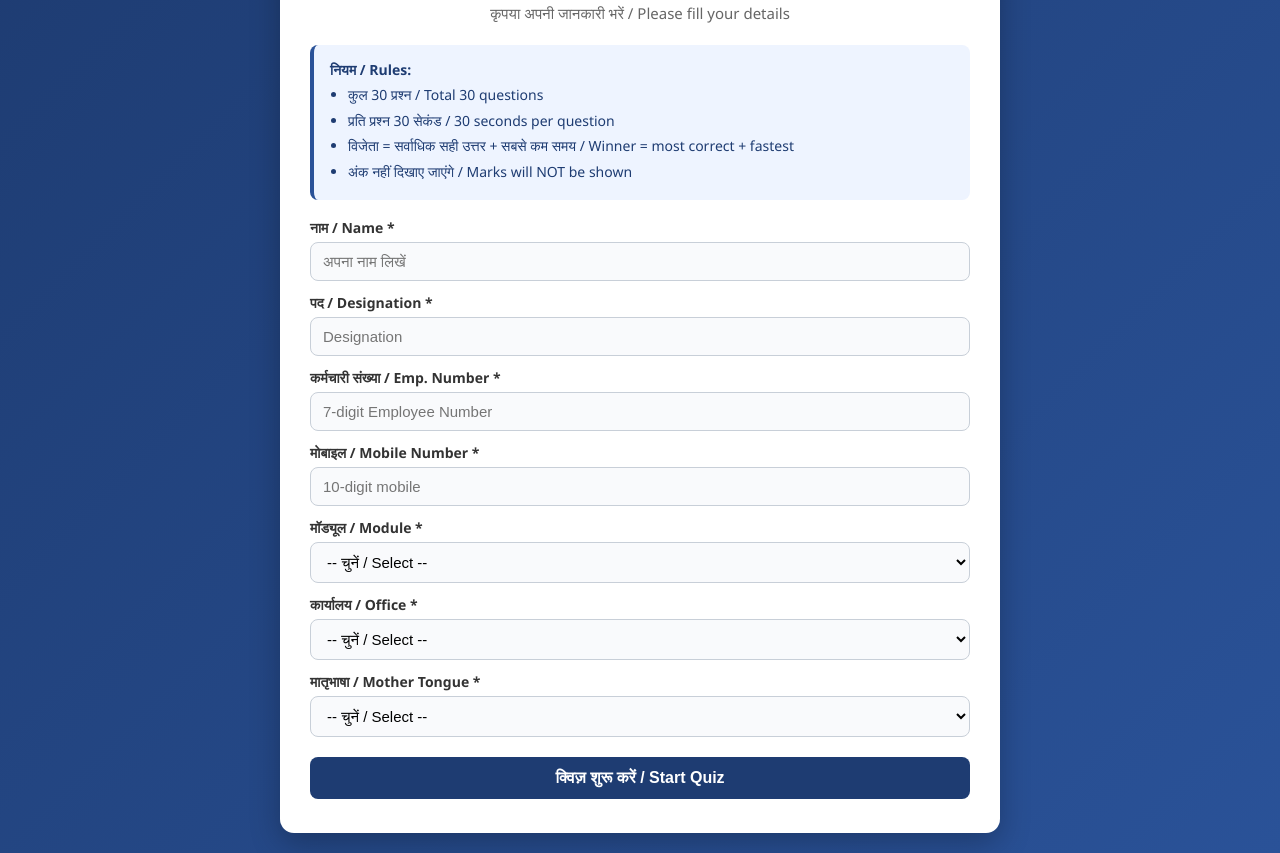
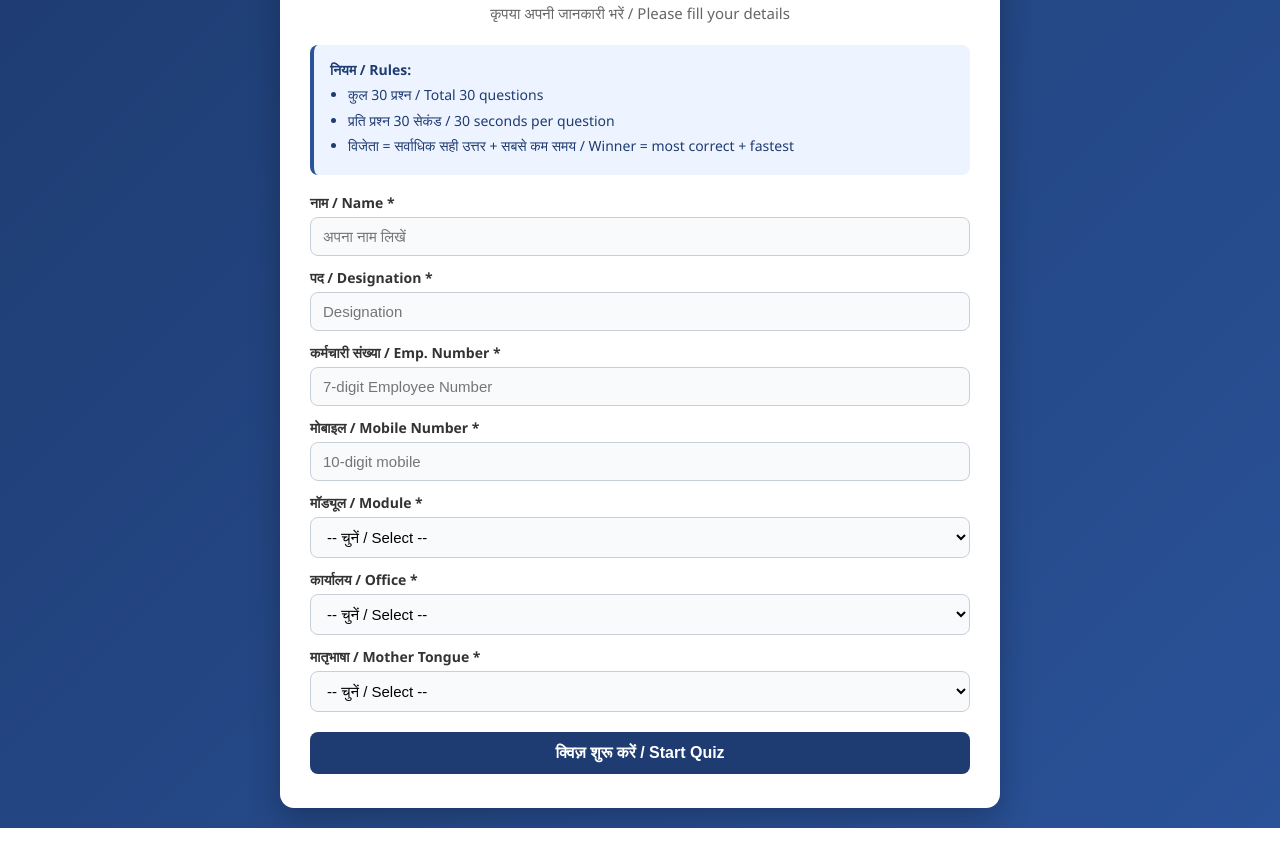
Before and after one commit to anilkodakkadan-source/notingcompetition, a plain HTML site: page index.html in a window 1280 px wide. Shown: the part 81-934 px from the top of the page. After the commit the page ends 909 px from the top, so only its background shows below. Drawn offline with Linux system fonts and the light colour scheme; no server answers.

Commit message:
Update index.html

```diff
--- a/index.html
+++ b/index.html
@@ -3,7 +3,7 @@
 <head>
 <meta charset="UTF-8" />
 <meta name="viewport" content="width=device-width, initial-scale=1.0" />
-<title>हिंदी क्विज़ / Hindi Quiz</title>
+<title>हिंदी नोटिंग / Hindi Noting</title>
 <style>
   * { box-sizing: border-box; margin: 0; padding: 0; }
   body {
@@ -185,7 +185,7 @@
         <li>कुल 30 प्रश्न / Total 30 questions</li>
         <li>प्रति प्रश्न <span id="spqLabel">30</span> सेकंड / <span id="spqLabel2">30</span> seconds per question</li>
         <li>विजेता = सर्वाधिक सही उत्तर + सबसे कम समय / Winner = most correct + fastest</li>
-        <li>अंक नहीं दिखाए जाएंगे / Marks will NOT be shown</li>
+
       </ul>
     </div>
 
```
